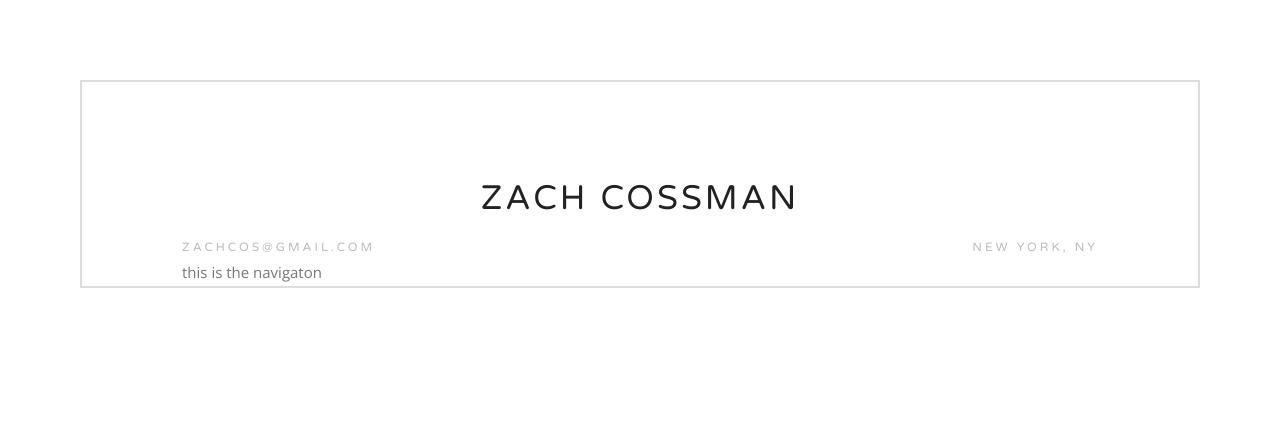
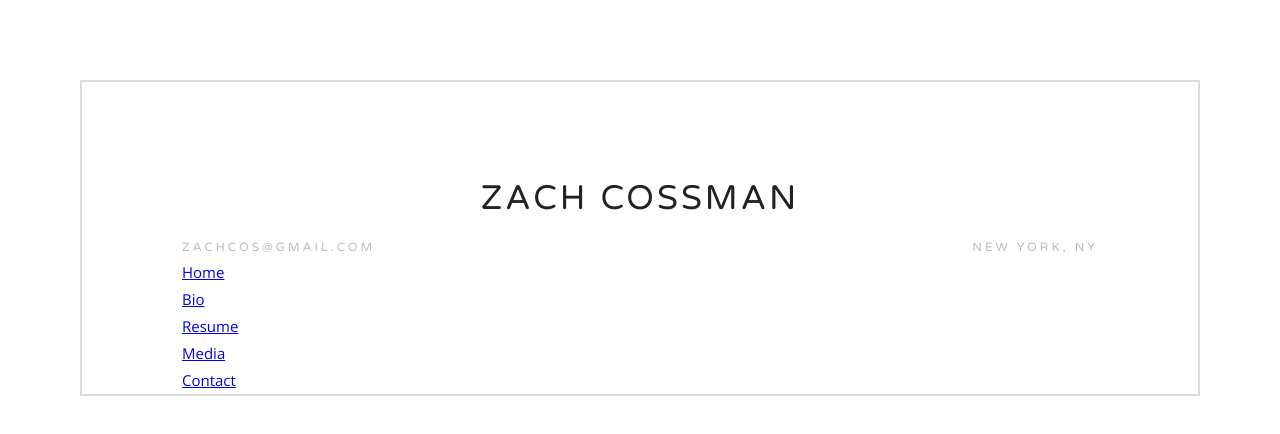
Before and after one commit to Zachcos/ZachCossmanV2, a Gatsby site: page / in a window 1280 px wide. Built offline with nearby package versions, Linux system fonts and the light colour scheme; Gatsby itself is replaced by a stand-in of ours.

Commit message:
Import and utilize Link component

```diff
--- a/src/components/navigation.js
+++ b/src/components/navigation.js
@@ -1,3 +1,22 @@
 import React from 'react';
+import { Link } from 'gatsby';
 
-export default () => <p>this is the navigaton</p>;
+export default () => (
+  <ul>
+    <li>
+      <Link to="/">Home</Link>
+    </li>
+    <li>
+      <Link to="/bio">Bio</Link>
+    </li>
+    <li>
+      <Link to="/resume">Resume</Link>
+    </li>
+    <li>
+      <Link to="/media">Media</Link>
+    </li>
+    <li>
+      <Link to="/contact">Contact</Link>
+    </li>
+  </ul>
+);
```
